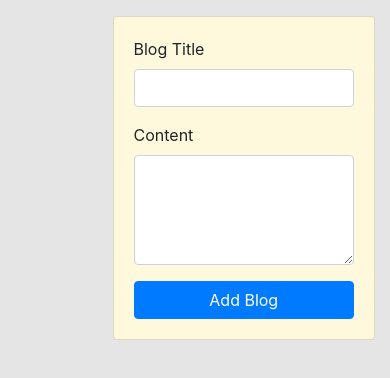
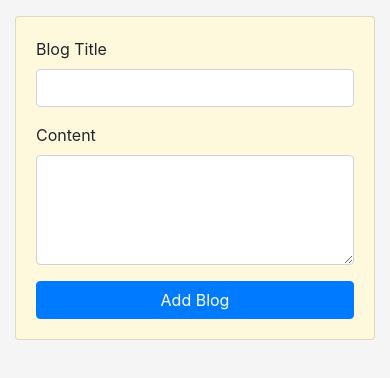
Before and after one commit to ajsj28-create/blog-task-using-promises, a plain HTML site: page index.html in a window 390 px wide. Drawn offline with nearby package versions, Linux system fonts and the light colour scheme; some packages are replaced by stand-ins of ours; a script that the page names is missing.

Commit message:
minor changes

```diff
--- a/assets/css/style.css
+++ b/assets/css/style.css
@@ -1,5 +1,5 @@
 body{
-    background-color: rgb(0, 0, 0, 0.1);
+    background-color: #f5f5f5;
 }
 
 .color-dark{
@@ -11,7 +11,6 @@ body{
 }
 
 .blogHead h4{
-    height: 30px;
     white-space: nowrap;
     overflow: hidden;
     text-overflow: ellipsis;
--- a/index.html
+++ b/index.html
@@ -11,7 +11,7 @@
 
     <div class="container">
         <div class="row mt-3 mb-3">
-            <div class="col-md-6 offset-3">
+            <div class="col-md-6 offset-md-3">
                 <form id="blogForm">
                     <div class="card color-light">
                         <div class="card-body">
```
